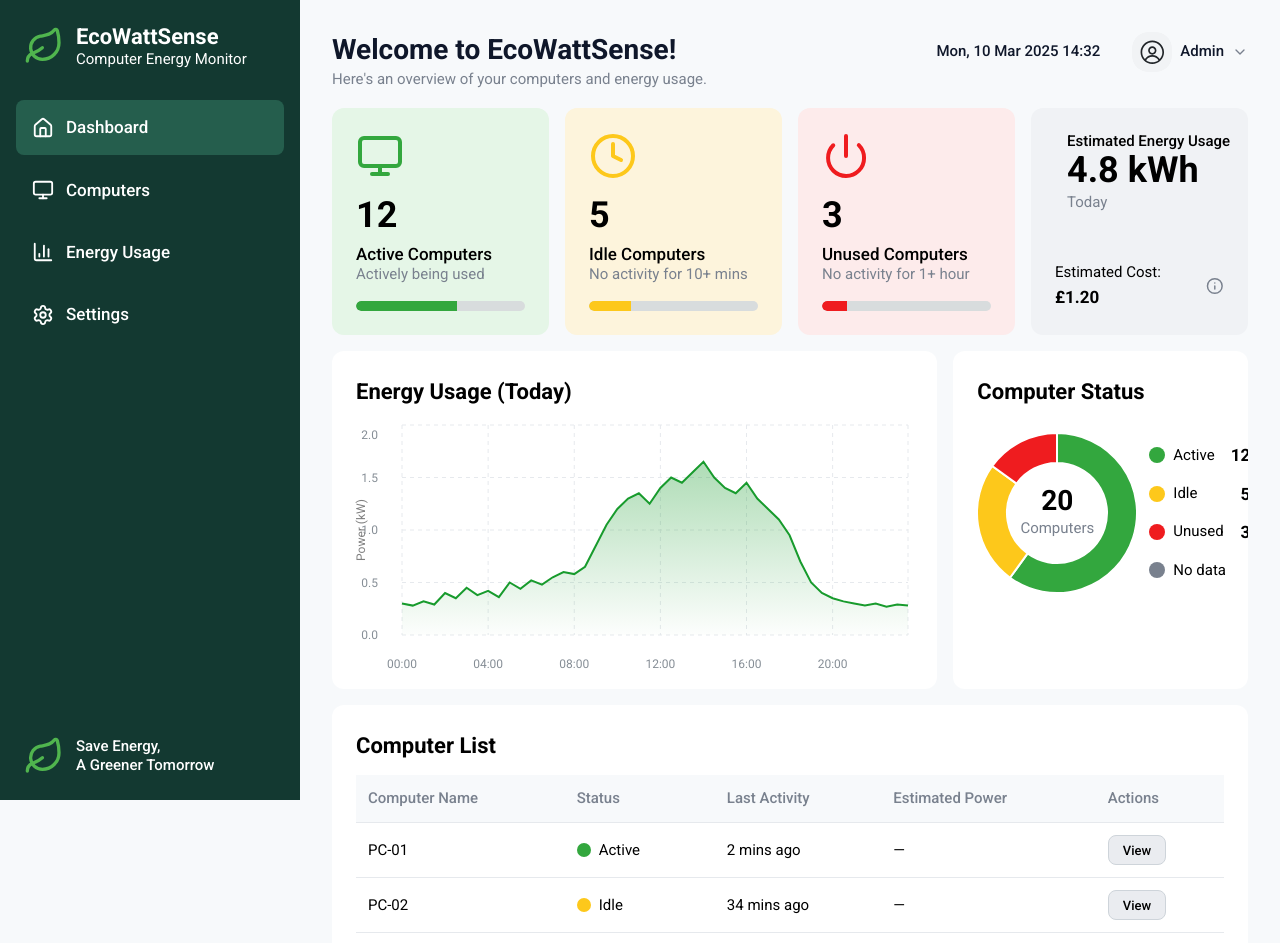
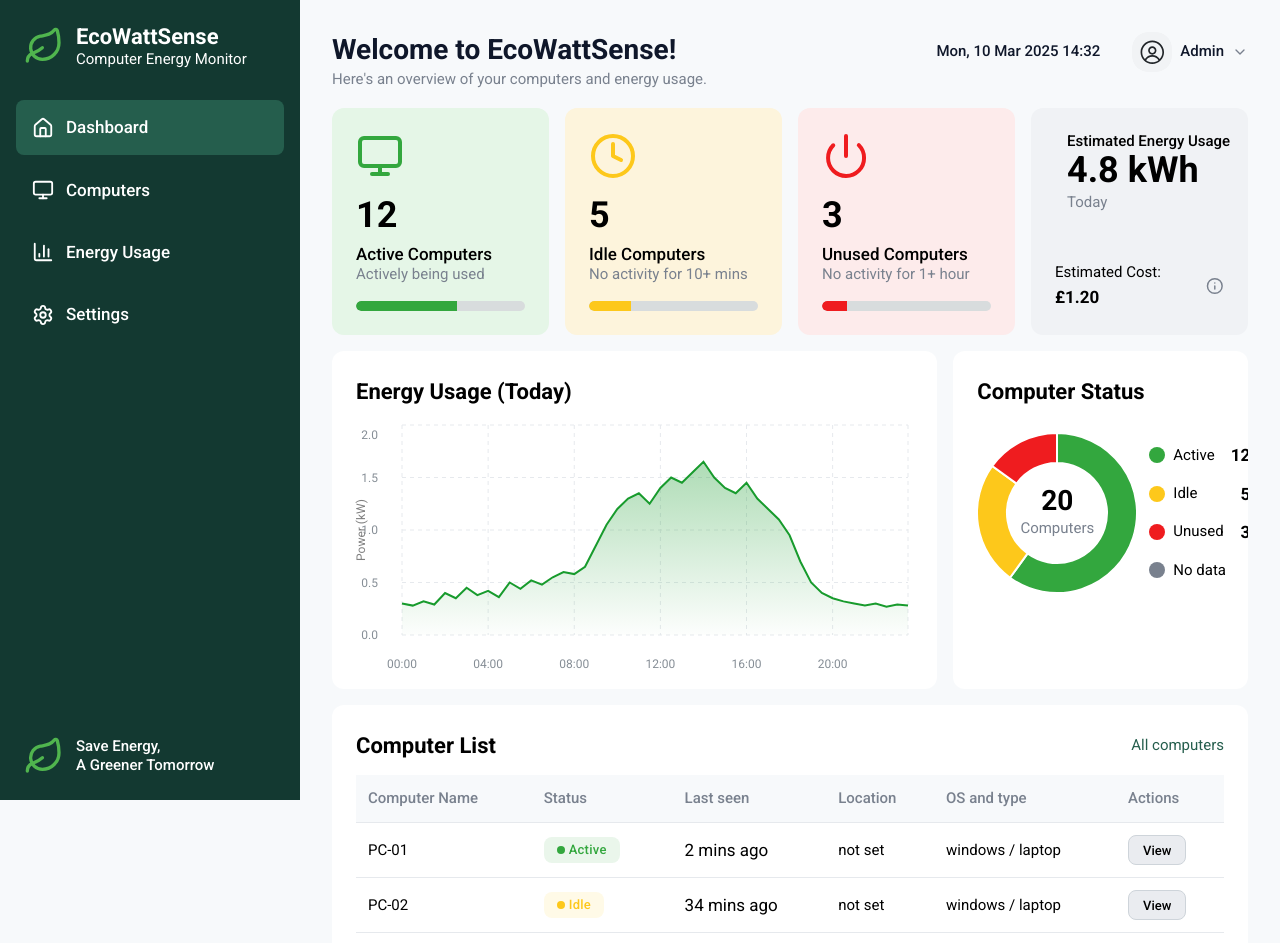
Before and after one commit to GCU-Sector-12/ecowattsense, a React (Vite) app in the folder dashboard/: page / in a window 1280 px wide. Shown: the top 943 px of the page. Built offline with nearby package versions, Linux system fonts and the light colour scheme.

Commit message:
EWS_WEB-27: add contract table columns and View links
Add tests for this part and document the remaining joint work for Aqdas. Keep the task partial until the handoff checklist is complete.

```diff
--- a/dashboard/src/StateBadge.jsx
+++ b/dashboard/src/StateBadge.jsx
@@ -1,7 +1,7 @@
 import { Badge } from '@mantine/core'
 import StatusDot from './components/StatusDot.jsx'
 
-import { stateLabels } from './data/ui.js'
+import { stateColors, stateLabels } from './data/ui.js'
 
 // The state is always shown with a word, never with colour only (ui-style-guide.md).
 // Mantine Badge in the "light" variant: tinted background, status colour text, dot on the left.
@@ -9,7 +9,7 @@ export default function StateBadge({ state }) {
   return (
     <Badge
       variant="light"
-      color={state}
+      color={stateColors[state]}
       radius="md"
       size="lg"
       tt="none"
--- a/dashboard/src/components/ComputerTable.jsx
+++ b/dashboard/src/components/ComputerTable.jsx
@@ -1,8 +1,6 @@
-import { Button, Card, Group, Table, Text } from '@mantine/core'
-import StatusDot from './StatusDot.jsx'
+import { Anchor, Button, Card, Group, Table, Text } from '@mantine/core'
+import StateBadge from '../StateBadge.jsx'
 import { timeAgo } from '../data/units.js'
-
-import { stateLabels } from '../data/ui.js'
 
 const headerStyle = {
   color: 'var(--ews-text-muted)',
@@ -11,19 +9,24 @@ const headerStyle = {
 }
 
 function ComputerRow({ computer, referenceTime }) {
+  const name = computer.display_name ?? computer.device_id.slice(0, 8)
+  const location = [computer.location_name, computer.building].filter(Boolean).join(', ') || 'not set'
+
   return (
     <Table.Tr>
-      <Table.Td>{computer.display_name}</Table.Td>
+      <Table.Td>{name}</Table.Td>
+      <Table.Td><StateBadge state={computer.state_name} /></Table.Td>
       <Table.Td>
-        <Group gap="xs" wrap="nowrap">
-          <StatusDot state={computer.state_name} size={14} />
-          <Text fz="sm">{stateLabels[computer.state_name]}</Text>
-        </Group>
+        <Text span title={computer.last_seen_at}>
+          {timeAgo(computer.last_seen_at, referenceTime)}
+        </Text>
       </Table.Td>
-      <Table.Td>{timeAgo(computer.last_seen_at, referenceTime)}</Table.Td>
-      <Table.Td>—</Table.Td>
+      <Table.Td>{location}</Table.Td>
+      <Table.Td>{computer.os} / {computer.device_type}</Table.Td>
       <Table.Td>
-        <Button variant="default" size="xs" bg="var(--ews-button)" fw={500}>
+        <Button component="a" href={`#computers/${computer.device_id}`}
+          aria-label={`View ${name}`} variant="default" size="xs"
+          bg="var(--ews-button)" fw={500}>
           View
         </Button>
       </Table.Td>
@@ -31,13 +34,20 @@ function ComputerRow({ computer, referenceTime }) {
   )
 }
 
-// "Computer List" card with a table of computers. Status is a dot plus a word.
-export default function ComputerTable({ computers, title = 'Computer List', referenceTime }) {
+// showArchived is ready for the page switch; limit is for the dashboard preview.
+export default function ComputerTable({
+  computers, title = 'Computer List', referenceTime,
+  showArchived = false, limit, showAllLink = false,
+}) {
+  const visible = computers.filter((computer) => showArchived || !computer.archived)
+  const rows = limit === undefined ? visible : visible.slice(0, limit)
+
   return (
     <Card radius="lg" padding="lg" bg="var(--ews-card)">
-      <Text fz="lg" fw={700} mb="sm">
-        {title}
-      </Text>
+      <Group justify="space-between" mb="sm">
+        <Text fz="lg" fw={700}>{title}</Text>
+        {showAllLink && <Anchor href="#computers" fz="sm">All computers</Anchor>}
+      </Group>
       <Table
         verticalSpacing="sm"
         horizontalSpacing="sm"
@@ -48,13 +58,14 @@ export default function ComputerTable({ computers, title = 'Computer List', refe
           <Table.Tr>
             <Table.Th>Computer Name</Table.Th>
             <Table.Th>Status</Table.Th>
-            <Table.Th>Last Activity</Table.Th>
-            <Table.Th>Estimated Power</Table.Th>
+            <Table.Th>Last seen</Table.Th>
+            <Table.Th>Location</Table.Th>
+            <Table.Th>OS and type</Table.Th>
             <Table.Th>Actions</Table.Th>
           </Table.Tr>
         </Table.Thead>
         <Table.Tbody>
-          {computers.map((computer) => (
+          {rows.map((computer) => (
             <ComputerRow key={computer.device_id} computer={computer} referenceTime={referenceTime} />
           ))}
         </Table.Tbody>
--- a/dashboard/src/pages/DashboardPage.jsx
+++ b/dashboard/src/pages/DashboardPage.jsx
@@ -49,7 +49,7 @@ export default function DashboardPage() {
         <Grid.Col span={8}><EnergyChart points={summary.series} /></Grid.Col>
         <Grid.Col span={4}><StatusDonut summary={summary} /></Grid.Col>
       </Grid>
-      <ComputerTable computers={devices.slice(0, 5)} referenceTime={referenceTime} />
+      <ComputerTable computers={devices} limit={5} showAllLink referenceTime={referenceTime} />
     </Stack>
   )
 }
```
Also changed, not shown: 3 other files (tests, documents, lock files or other folders).
